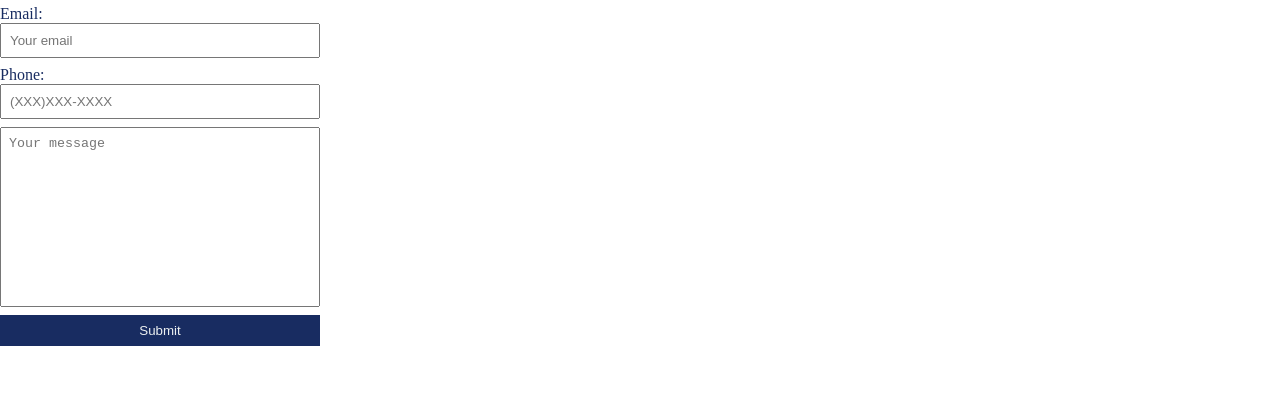
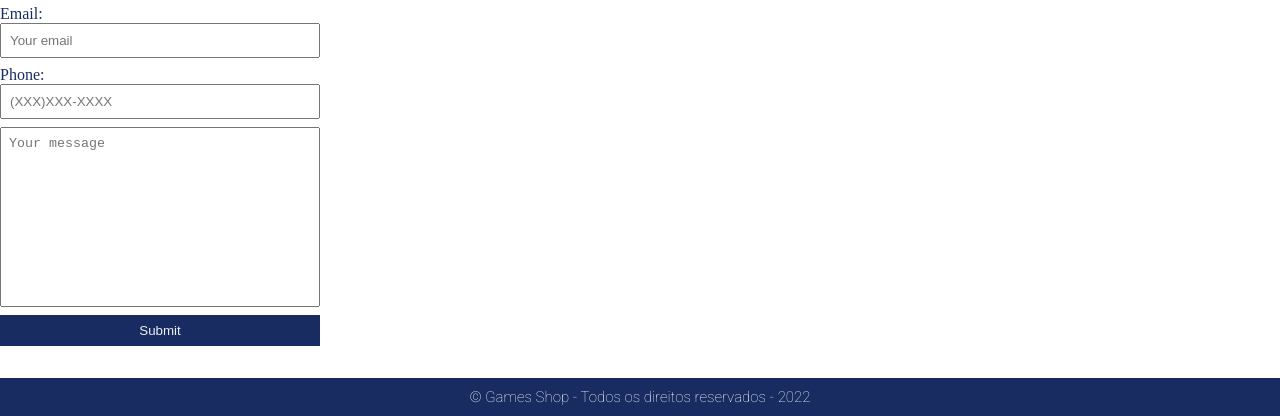
Before and after one commit to pietradev/projects_ebac, a plain HTML site: page index.html in a window 1280 px wide. Shown: the part 779-1195 px from the top of the page. Before the commit the page ends 1157 px from the top, so only its background shows below. Drawn offline with Linux system fonts and the light colour scheme.

Commit message:
second version - footer added

```diff
--- a/index.html
+++ b/index.html
@@ -88,5 +88,9 @@
             </div>
         </div>
     </section>
+    <footer>
+        <p>© Games Shop - Todos os direitos reservados - 2022</p>
+    </footer>
 </body>
+
 </html>
--- a/main.css
+++ b/main.css
@@ -147,3 +147,11 @@ h1{
  header .container a {
     font-family: 'Roboto', sans-serif;
  }
+
+ footer p {
+    background-color: #182C61;
+    padding: 10px 0;
+    color: white;
+    font-size: 15px;
+    text-align: center;
+ }
```
